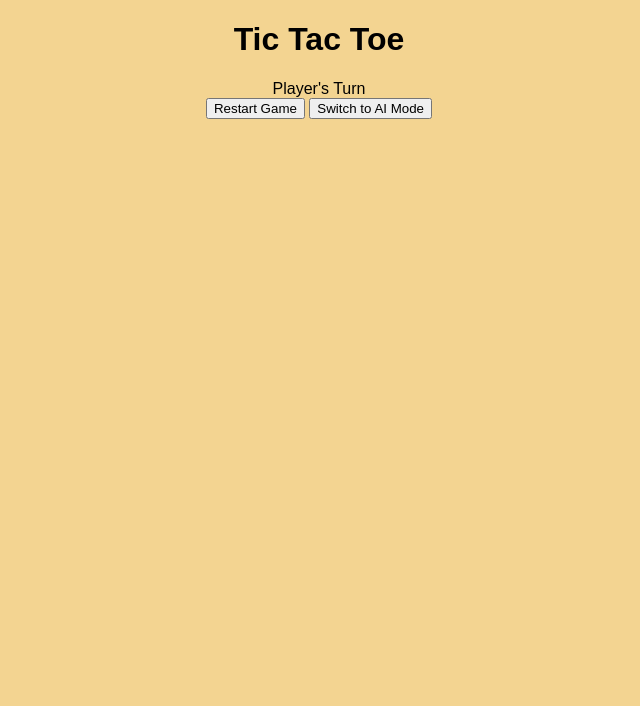
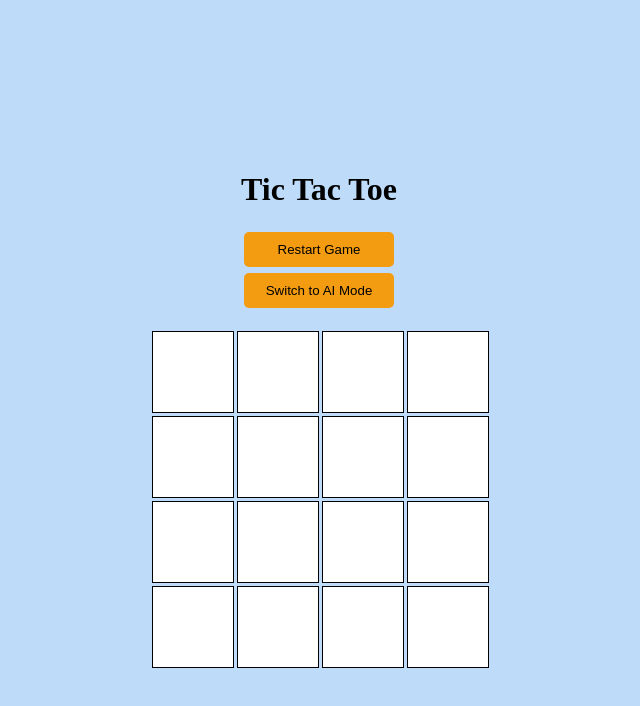
Before and after one commit to RaimisM/Tic-Tac-Toe-web-page, a plain HTML site: page index.html in a window 1280 px wide. Shown: the whole page, without its empty margins (321-961 px from the left). Drawn offline with Linux system fonts and the light colour scheme.

Commit message:
Add game board layout and enhance styles for Tic Tac Toe

```diff
--- a/index.html
+++ b/index.html
@@ -8,10 +8,14 @@
 </head>
 <body>
     <h1>Tic Tac Toe</h1>
-    <div id="player-turn">Player's Turn</div>
-    <div id="game-board"></div>
     <button id="restart-button">Restart Game</button>
     <button ai-mode>Switch to AI Mode</button>
+    <div class="board">
+        <div class="cell"></div><div class="cell"></div><div class="cell"></div><div class="cell"></div>
+        <div class="cell"></div><div class="cell"></div><div class="cell"></div><div class="cell"></div>
+        <div class="cell"></div><div class="cell"></div><div class="cell"></div><div class="cell"></div>
+        <div class="cell"></div><div class="cell"></div><div class="cell"></div><div class="cell"></div>
+    </div>
     <script type="module" src="scripts/main.js"></script>
 </body>
 </html>
--- a/styles.css
+++ b/styles.css
@@ -1,5 +1,42 @@
 body {
-    font-family: Arial, Helvetica, sans-serif;
-    background-color: #f3d491;
-    text-align: center;
+    display: flex;
+    flex-direction: column;
+    justify-content: center;
+    align-items: center;
+    height: 100vh;
+    background-color: #bedcfa;
 }
+
+.board {
+    display: grid;
+    grid-template-columns: repeat(4, 80px);
+    grid-template-rows: repeat(4, 80px);
+    gap: 5px;
+    margin-top: 20px;
+}
+
+.cell {
+    width: 80px;
+    height: 80px;
+    background-color: white;
+    border: 1px solid #000;
+    display: flex;
+    justify-content: center;
+    align-items: center;
+    font-size: 2rem;
+    font-weight: bold;
+    cursor: pointer;
+}
+
+button {
+    margin: 3px;
+    padding: 10px 20px;
+    width: 150px;
+    border: none;
+    border-radius: 5px;
+    background-color: #f39c12;
+}
+
+button:hover {
+    background-color: #e67e22;
+}
```
